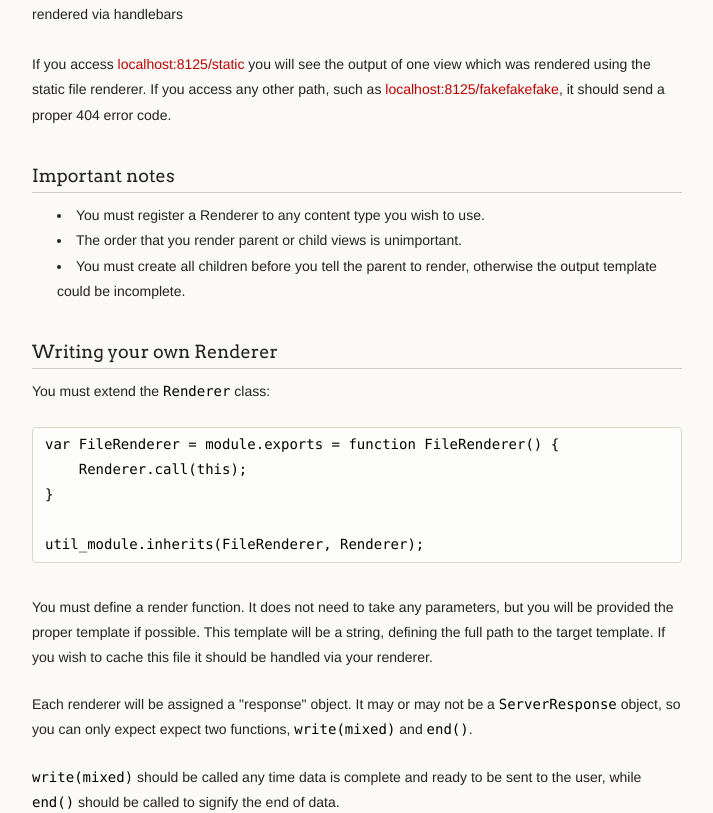
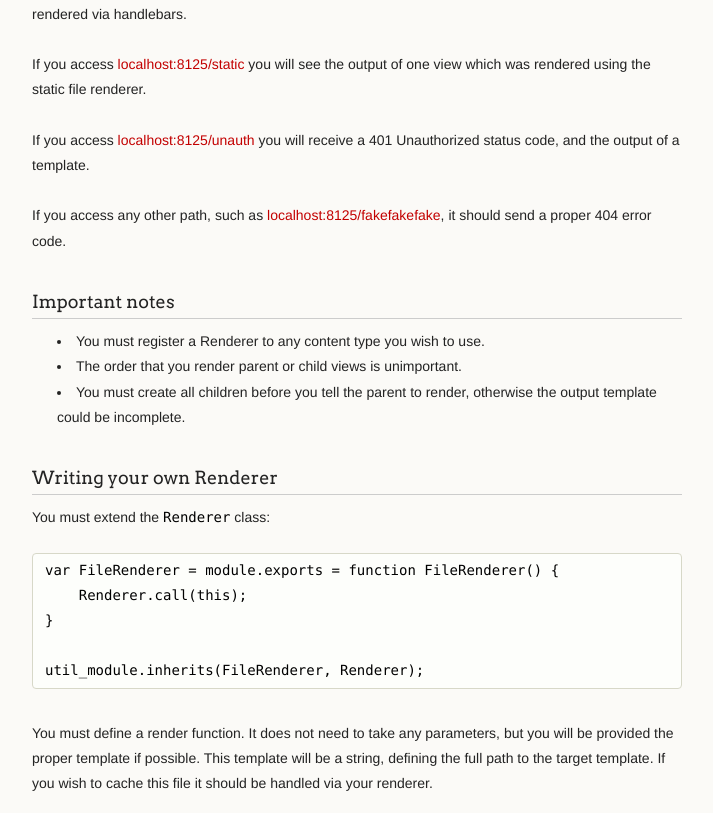
Before and after one commit to Dashron/Bifocals, a plain HTML site: page index.html in a window 1280 px wide. Shown: the part 4127-4940 px from the top of the page, without its empty margins (278-991 px from the left). Drawn offline with Linux system fonts and the light colour scheme.

Commit message:
add unauthorized

```diff
--- a/index.html
+++ b/index.html
@@ -230,9 +230,11 @@ When you install bifocals, you also install an example.<br />
 It is located in the "example" directory and requires handlebars to run. (npm install handlebars)<br /><br />
 
 Once run (node server.js), the example starts a web server.<br />
-If you access <a href="http://localhost:8125">localhost:8125</a> you will see the output of one view with two children, all of which were rendered via handlebars<br /><br />
+If you access <a href="http://localhost:8125">localhost:8125</a> you will see the output of one view with two children, all of which were rendered via handlebars.<br /><br />
 
-If you access <a href="http://localhost:8125/static">localhost:8125/static</a> you will see the output of one view which was rendered using the static file renderer.
+If you access <a href="http://localhost:8125/static">localhost:8125/static</a> you will see the output of one view which was rendered using the static file renderer.<br /><br />
+
+If you access <a href="http://localhost:8125/unauth">localhost:8125/unauth</a> you will receive a 401 Unauthorized status code, and the output of a template.<br /><br />
 
 If you access any other path, such as <a href="http://localhost:8125/fakefakefake">localhost:8125/fakefakefake</a>, it should send a proper 404 error code.
 
@@ -469,6 +471,12 @@ view.get('a') === 'hello';
 
 <p>End rendering immediately with a <strong>404: Not found</strong> status code, and renders the template if provided.</p>
 
+<h5>statusUnauthorized(template)</h5>
+
+<p><code>template</code> : optional string (varies, depending on the renderer)</p>
+
+<p>End rendering immediately with a <strong>401: Unauthorized</strong> status code, and renders the template if provided.</p>
+
 <h5>statusError(error, template)</h5>
 
 <p><code>error</code> : optional error</p>
```
